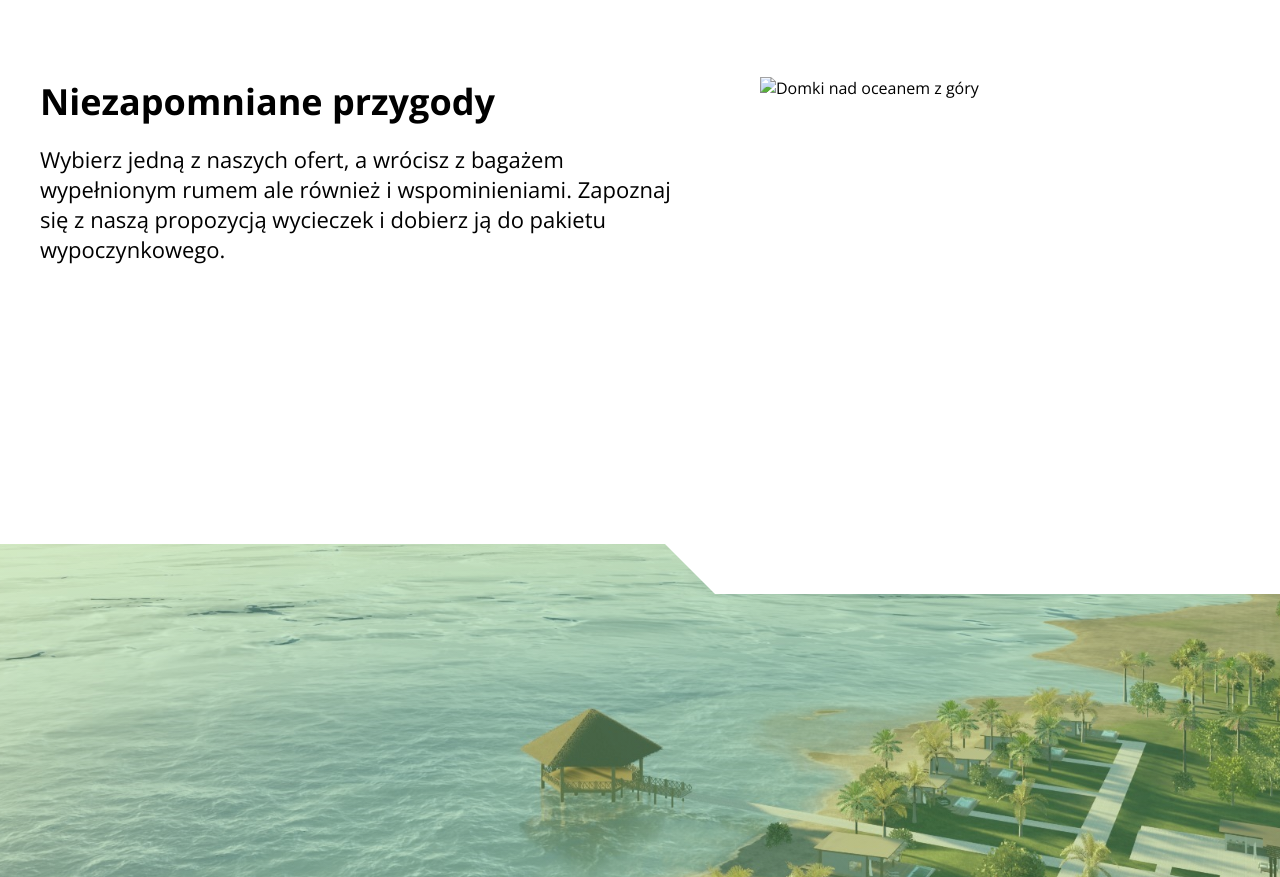
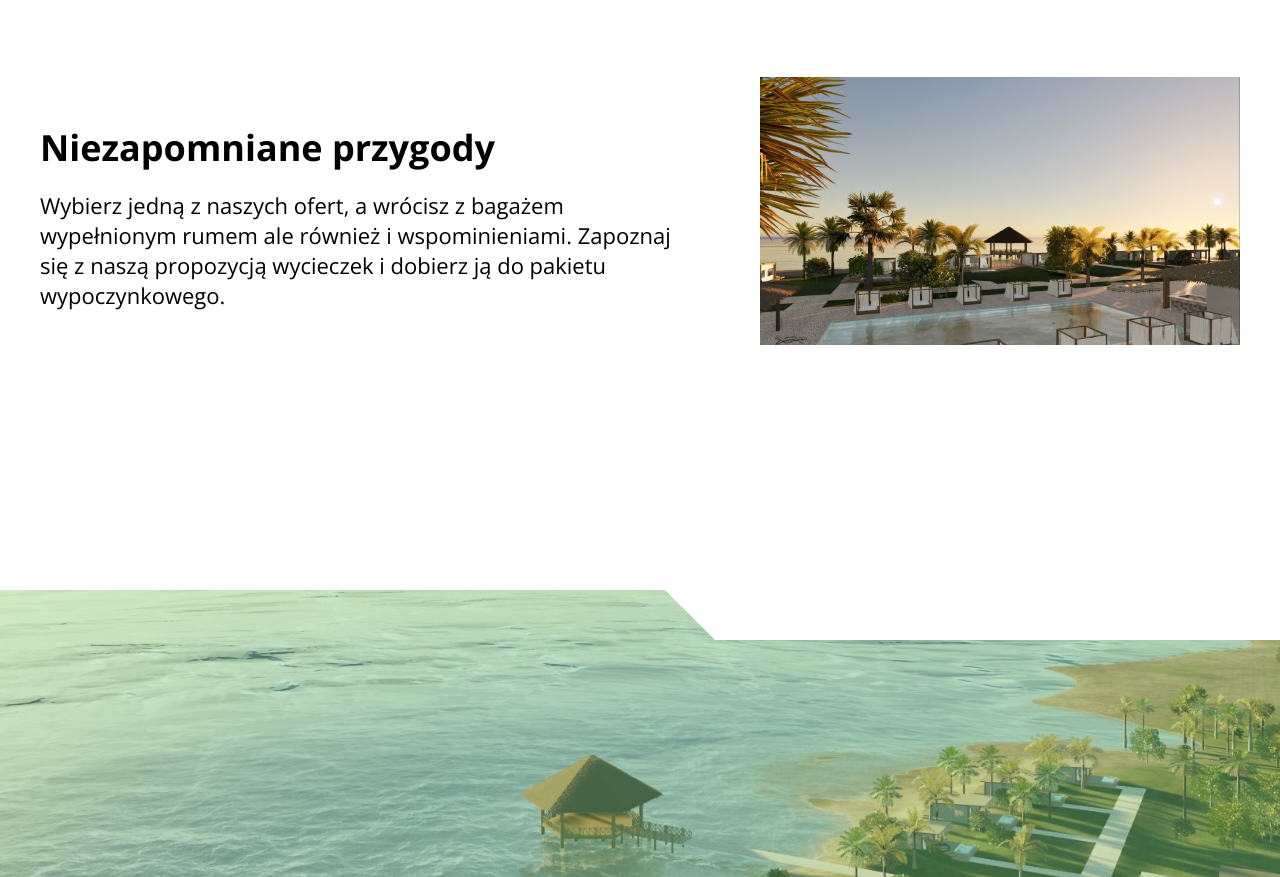
Before and after one commit to MichalOkonski/Your-Paradise, a plain HTML site: page index.html in a window 1280 px wide. Shown: the part 1198-2075 px from the top of the page. Drawn offline with nearby package versions, Linux system fonts and the light colour scheme.

Commit message:
img fixed

```diff
--- a/index.html
+++ b/index.html
@@ -46,7 +46,7 @@
                     <h2 class="section-heading">Spełniaj marzenia</h2>
                     <div class="dreams__box">
                         <div class="dreams__box-img">
-                            <img src="/img/Dream1_small.jpg" alt="Domki nad oceanem" class="dreams__img">
+                            <img src="img/Dream1_small.jpg" alt="Domki nad oceanem" class="dreams__img">
                         </div>
 
                         <div class="dreams__box-text">
@@ -58,7 +58,7 @@
 
                     <div class="dreams__box">
                         <div class="dreams__box-img dreams__box-img--right">
-                            <img src="/img//Dream3.jpg" alt="Domki nad oceanem z góry" class="dreams__img">
+                            <img src="img/Dream3.jpg" alt="Domki nad oceanem z góry" class="dreams__img">
                         </div>
 
                         <div class="dreams__box-text dreams__box-text--right">
```
